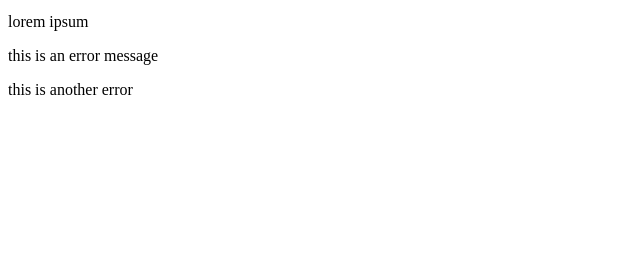
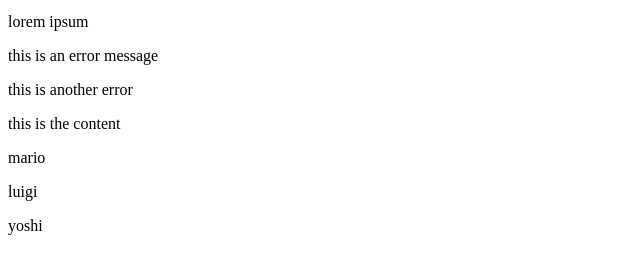
Before and after one commit to crisaianvergara/modern-js, a plain HTML site: page chapter_61/index.html in a window 1280 px wide. Shown: the part 101-372 px from the top of the page, without its empty margins (0-640 px from the left). Drawn offline with Linux system fonts and the light colour scheme.

Commit message:
Done chapter 6.1

```diff
--- a/chapter_6/sandbox.js
+++ /dev/null
@@ -1,30 +0,0 @@
-// const para = document.querySelector('p');
-// const para = document.querySelector('div.error');
-
-// Can use for each on Node list
-// const paras = document.querySelectorAll('p');
-// console.log(paras);
-
-// paras.forEach(para => {
-//     console.log(para);
-// });
-
-// const errors = document.querySelectorAll('.error');
-
-// console.log(errors);
-
-// get an element by ID
-// const title = document.getElementById('page-title');
-// console.log(title);
-
-// get elements by their class name
-// Can't use for each on HTML collection
-// const errors = document.getElementsByClassName('error');
-// console.log(errors);
-// console.log(errors[0]);
-
-// get elements by their tag name
-// Can't use for each on HTML collection
-const paras = document.getElementsByTagName('p');
-console.log(paras);
-console.log(paras[1]);
--- a/chapter_6/index.html
+++ b/chapter_61/index.html
@@ -15,6 +15,10 @@
     </div>
     <div class="error">this is another error</div>
 
+    <div class="content">
+        <p>this is the content</p>
+    </div>
+
     <script src="sandbox.js"></script>
 </body>
 </html>
--- /dev/null
+++ b/chapter_61/sandbox.js
@@ -0,0 +1,28 @@
+// const para = document.querySelector('p');
+
+// show text
+// console.log(para.innerText);
+
+// override the text
+// para.innerText = 'ninjas are awesome!';
+
+// grab all p
+// const paras = document.querySelectorAll('p');
+// paras.forEach(para => {
+//     // console.log(para.innerText);
+//     // add text to para
+//     para.innerText += ' new text';
+// });
+
+const content = document.querySelector('.content');
+// console.log(content.innerHTML);
+// override the content
+// content.innerHTML = '<h2>THIS IS A NEW H2</h2>';
+// add content
+// content.innerHTML += '<h2>THIS IS A NEW H2</h2>';
+
+const people = ['mario', 'luigi', 'yoshi'];
+
+people.forEach(person => {
+    content.innerHTML += `<p>${person}</p>`;
+});
```
